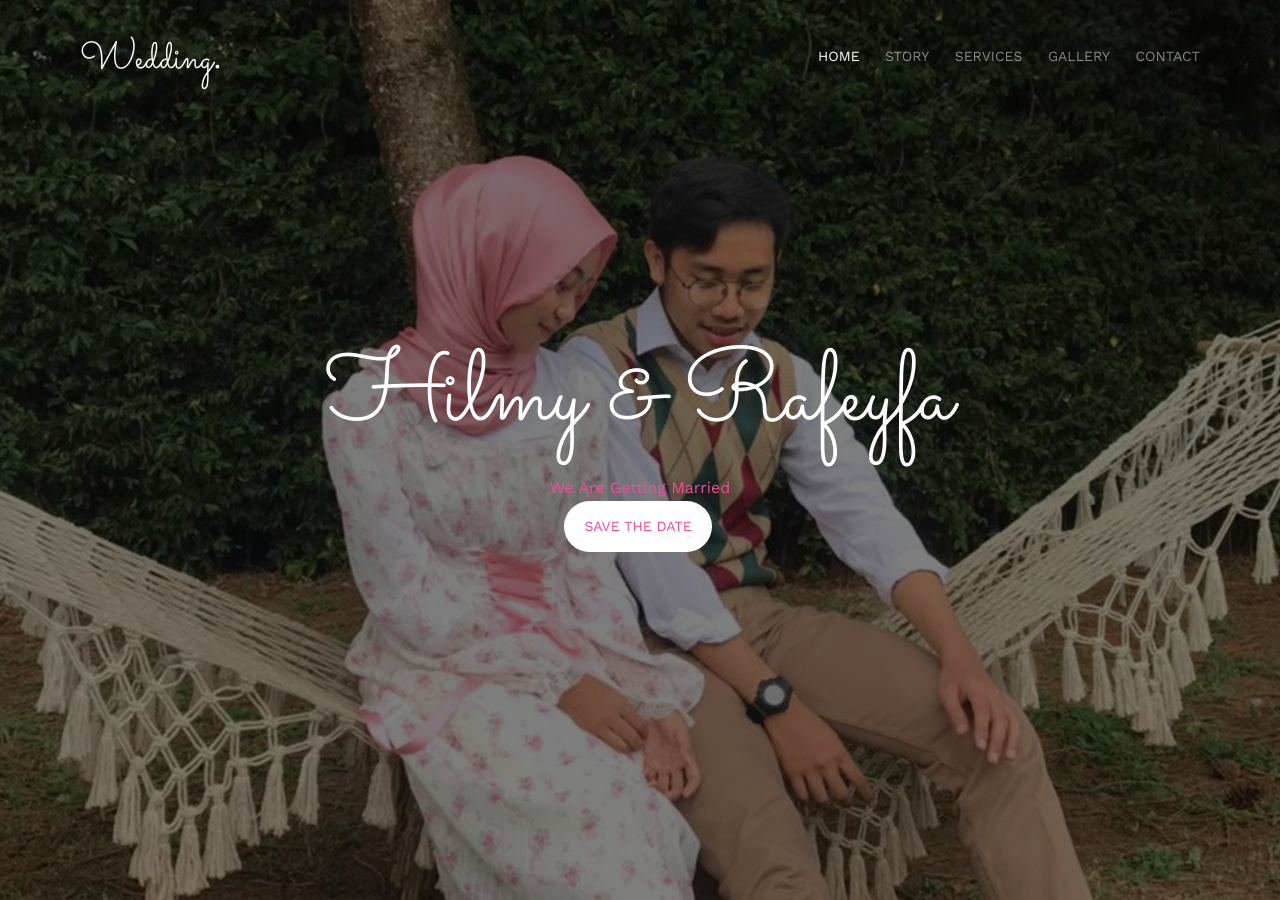
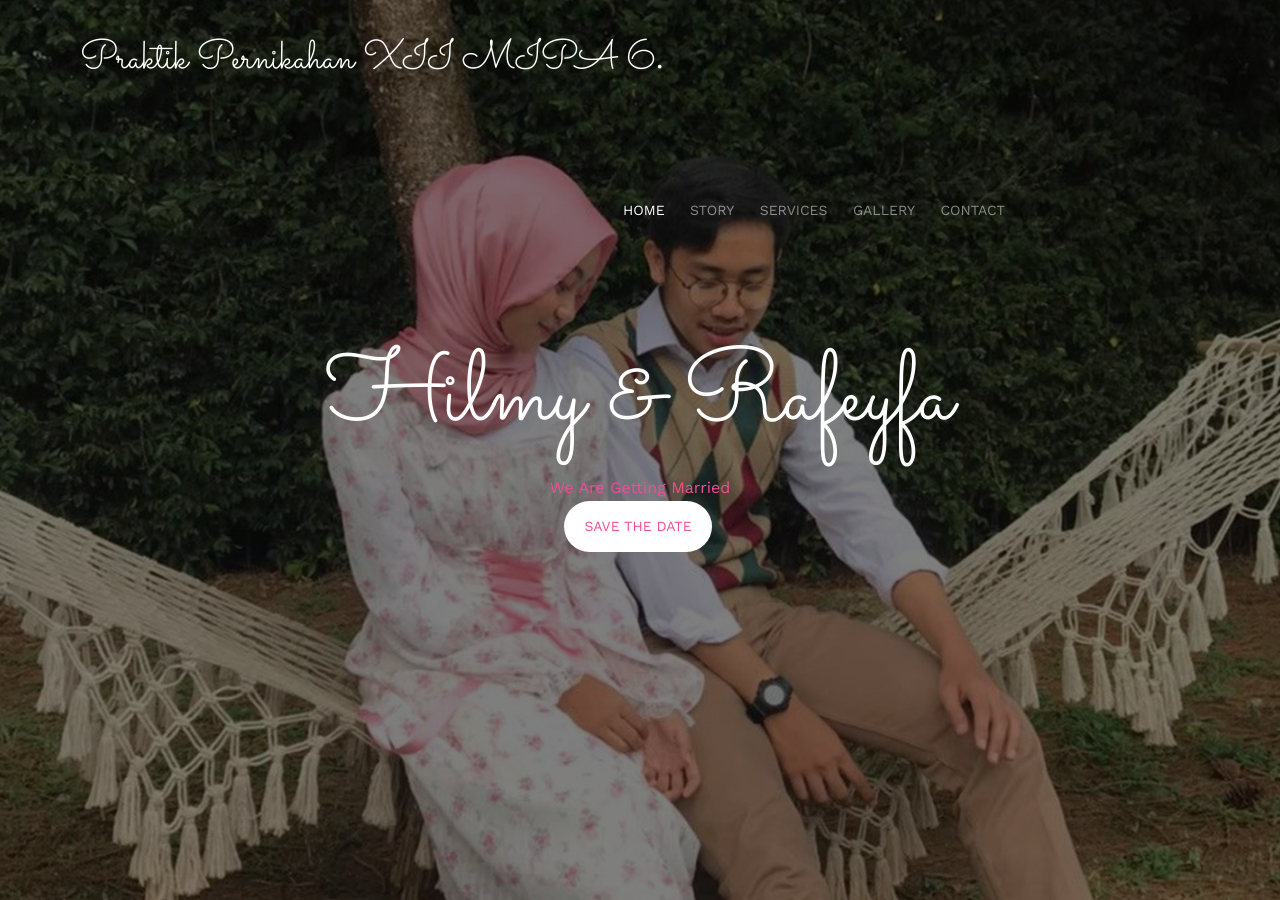
Before and after one commit to hilmydanrefa/hilmydanrefa.github.io, a plain HTML site: page index.html in a window 1280 px wide. Shown: the top 900 px of the page. Drawn offline with nearby package versions, Linux system fonts and the light colour scheme; a script that the page names is missing; files whose address does not match are found by name.

Commit message:
Add files via upload

```diff
--- a/index.html
+++ b/index.html
@@ -73,8 +73,8 @@
 	<nav class="fh5co-nav" role="navigation">
 		<div class="container">
 			<div class="row">
-				<div class="col-xs-2">
-					<div id="fh5co-logo"><a href="index.html">Wedding<strong>.</strong></a></div>
+				<div class="col-xs-7">
+					<div id="fh5co-logo"><a>Praktik Pernikahan XII MIPA 6<strong>.</strong></p></div>
 				</div>
 				<div class="col-xs-10 text-right menu-1">
 					<ul>
```
